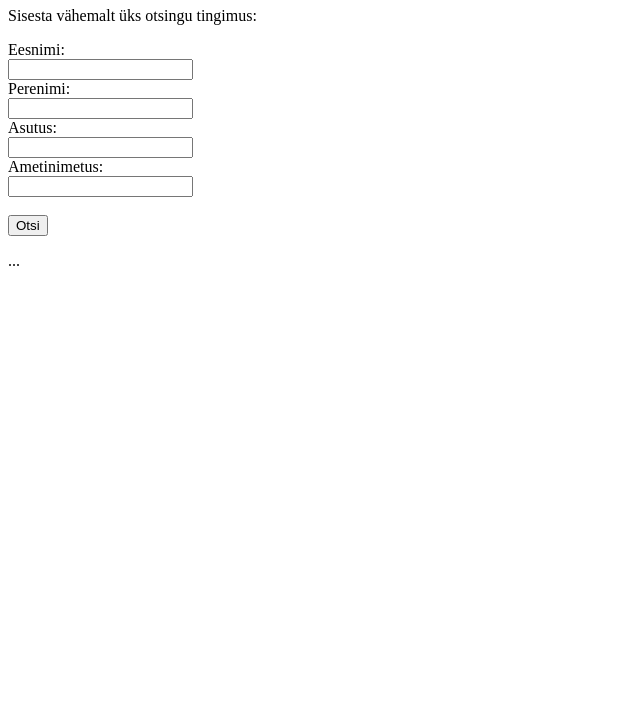
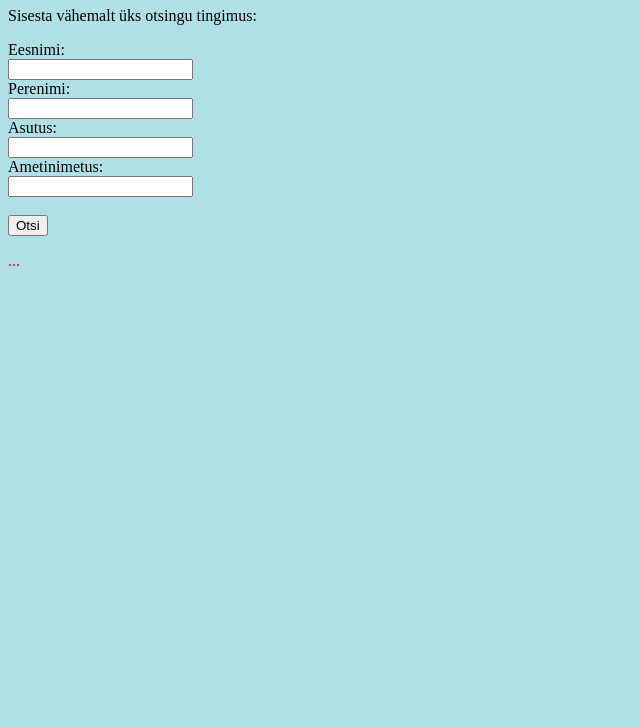
Before and after one commit to tehnoloogia12/ITO8020, a plain HTML site: page katse.html in a window 1280 px wide. Shown: the part 73-800 px from the top of the page, without its empty margins (0-640 px from the left). Drawn offline with Linux system fonts and the light colour scheme.

Commit message:
Add files via upload

```diff
--- a/katse.html
+++ b/katse.html
@@ -1,12 +1,14 @@
 <!DOCTYPE html>
 <html>
 <head>
-
+  <link rel="stylesheet" href="stiilid.css">
 <title> Palgaandmete uurimiseks</title>
 <meta charset="UTF-8">
+
 </head>
 <body>
 <h1> Palgaandmete otsing</h1>
+
 Sisesta vähemalt üks otsingu tingimus:
 <p>
 <form action="/action_page.php">
```
